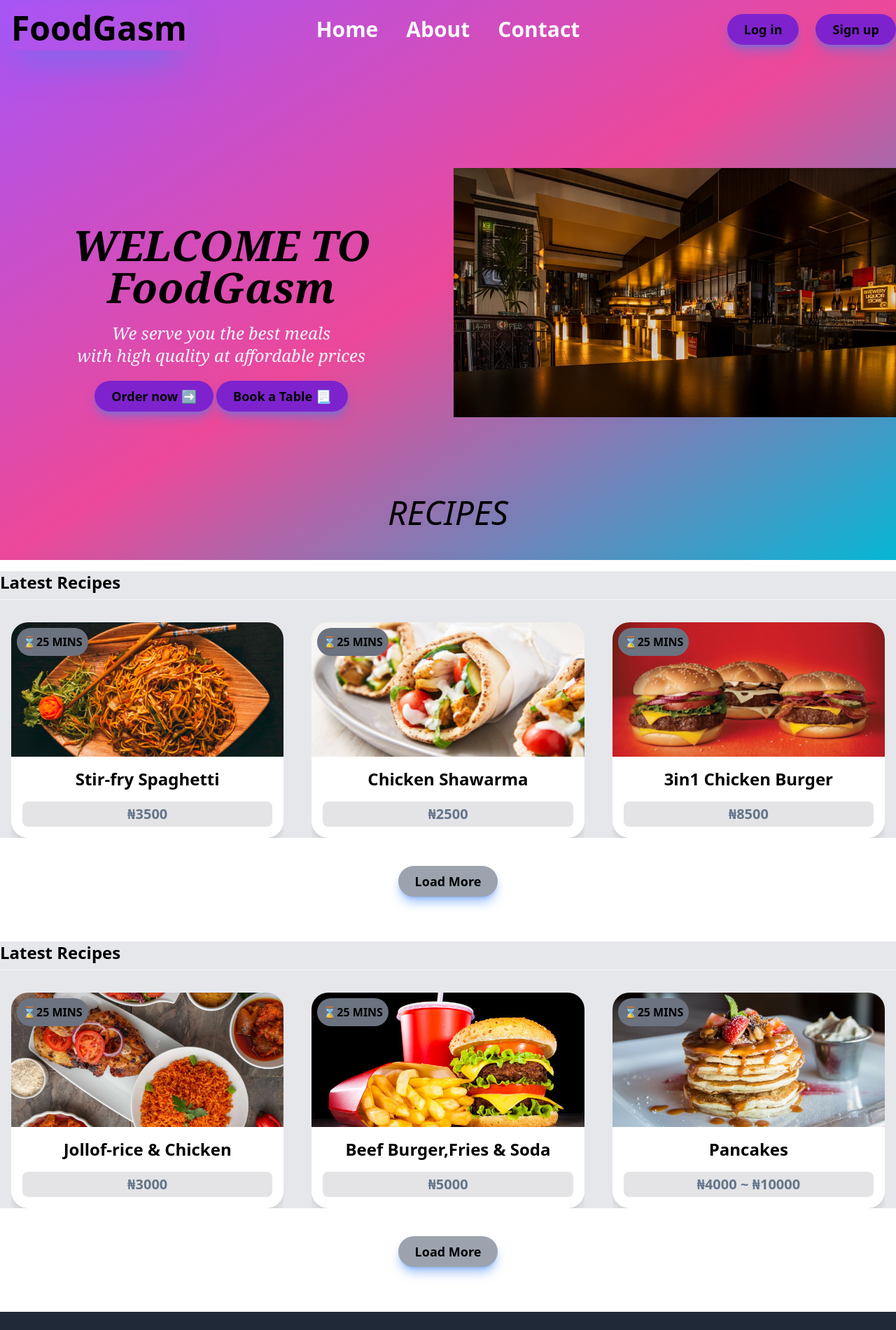
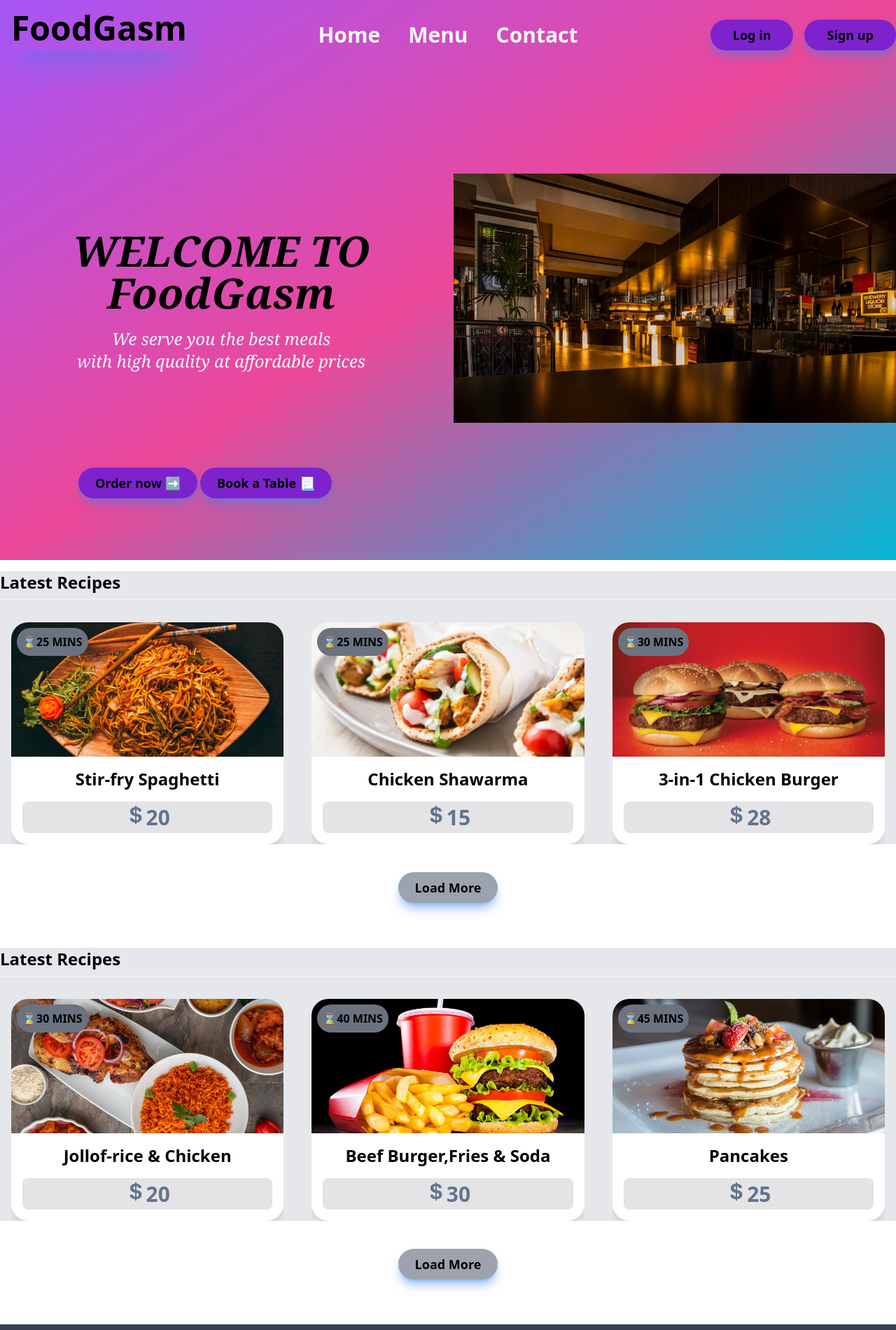
Before and after one commit to hamzeey/foodgasm, a website: page public/index.html in a window 1280 px wide. Shown: the top 1900 px of the page at 70% size. Drawn offline with nearby package versions, Linux system fonts and the light colour scheme.

Commit message:
Added responsive design for medium devices

```diff
--- a/public/index.html
+++ b/public/index.html
@@ -11,29 +11,33 @@
 </head>
 
 <body>
-    <div class="bg-gradient-to-br from-purple-500 to-cyan-500 via-pink-500 w-full h-screen ">
+    <div class="bg-gradient-to-br from-purple-500 to-cyan-500 via-pink-500 w-full h-screen" id="HOME">
         <div>
 
             <nav>
                 <div>
-                    <h1 class="font-black text-5xl px-4 py-4 text-black">
-                        <a href="#" class=" shadow-2xl shadow-blue-500/50 hover:text-white">FoodGasm</a>
+                    <h1 class="font-black text-3xl md:text-3xl lg:text-5xl px-4 py-4 text-black ">
+                        <a href=" #" class="shadow-2xl shadow-blue-500/50 hover:text-white">FoodGasm</a>
                     </h1>
                 </div>
-                <ul class=" flex flex-row gap-x-10 justify-center items-center flex-wrap relative bottom-14">
+                <ul
+                    class=" mt-2 md:flex md:flex-row md:gap-x-10 md:justify-center md:items-center md:flex-wrap md:relative md:bottom-14 ">
                     <li>
-                        <a href="#">
-                            <span class="font-bold text-3xl text-slate-50">Home</span>
+                        <a href="#HOME">
+                            <span
+                                class=" font-semibold text-2xl pb-4 md:font-bold md:text-3xl text-slate-50 hover:text-black">Home</span>
                         </a>
                     </li>
                     <li>
-                        <a href="#">
-                            <span class="font-bold text-3xl text-slate-50">About</span>
+                        <a href="#MENU">
+                            <span
+                                class=" font-semibold text-2xl pb-4 md:font-bold md:text-3xl text-slate-50 hover:text-black">Menu</span>
                         </a>
                     </li>
                     <li>
-                        <a href=" #">
-                            <span class="font-bold text-3xl text-slate-50">Contact</span>
+                        <a href="#CONTACT">
+                            <span
+                                class=" font-semibold text-2xl pb-4 md:font-bold md:text-3xl text-slate-50 hover:text-black">Contact</span>
                         </a>
                     </li>
                 </ul>
@@ -41,18 +45,21 @@
         </div>
         <main>
 
-            <div class="flex justify-end gap-x-6 relative items-baseline bottom-24">
+            <div
+                class="  block mt-6 gap-x-6 relative md:items-end md:flex md:justify-end md:bottom-24 md:mt-0 md:gap-x-4">
                 <a href="#"
-                    class="px-6 py-2 text-lg border-solid rounded-3xl bg-purple-700 text-black font-bold hover:bg-zinc-100 font-sans focus:ring focus:ring-green-50 shadow-lg shadow-blue-500/50 ">Log
+                    class="px-6 py-2 md:px-2 md:py-2 lg:px-8 lg:py-2 text-lg border-solid rounded-3xl bg-purple-700 text-black font-bold hover:bg-zinc-100 font-sans focus:ring focus:ring-green-50 shadow-lg shadow-blue-500/50 ">Log
+
                     in</a>
                 <a href="#"
-                    class="lg:px-6 py-2 text-lg border-solid rounded-3xl bg-purple-700 text-black font-bold hover:bg-zinc-100 font-sans focus:ring focus:ring-green-50 shadow-lg shadow-blue-500/50">Sign
+                    class="px-6 py-2 md:px-2 md:py-2 lg:px-8 lg:py-2 text-lg border-solid rounded-3xl bg-purple-700 text-black font-bold hover:bg-zinc-100 font-sans focus:ring focus:ring-green-50 shadow-lg shadow-blue-500/50">Sign
                     up</a>
             </div>
             <header>
-                <div class="container columns-2 mt-20 ">
+                <div class="container block lg:columns-2 mt-20 ">
                     <div class="mt-20">
-                        <h2 class="text-black font-black text-6xl text-center font-serif italic  ">
+                        <h2
+                            class="text-black font-black text-4xl md:text-5xl lg:text-6xl text-center font-serif italic  ">
                             WELCOME TO
                             <br>
                             FoodGasm
@@ -62,29 +69,25 @@
                             you the
                             best meals <br>with high quality at affordable prices</h3>
                     </div>
-                    <div class="text-center mt-5 ">
-                        <button type="button"
-                            class="px-6 py-2 text-lg border-solid rounded-3xl bg-purple-700 text-black font-bold hover:bg-zinc-100 font-sans focus:ring focus:ring-neutral-50 shadow-lg shadow-blue-500/50">Order
-                            now ➡️</button>
-                        <button type="button"
-                            class="px-6 py-2 text-lg border-solid rounded-3xl bg-purple-700 text-black font-bold hover:bg-zinc-100 font-sans focus:ring focus:ring-neutral-50 shadow-lg shadow-blue-500/50">Book
-                            a Table 📃
-                        </button>
-                    </div>
 
-                    <div class="bg-contain">
+                    <div class="bg-cover">
                         <img src="img/kitchen1.jpg" alt="" class="w-full h-full object-cover">
                     </div>
-
+                </div>
+                <div class=" mt-16 text-center md:text-center lg:text-left lg:ml-28 lg:gap-x-20 ">
+                    <button type="button"
+                        class="px-6 py-2 text-lg border-solid rounded-3xl bg-purple-700 text-black font-bold hover:bg-zinc-100 font-sans focus:ring focus:ring-neutral-50 shadow-lg shadow-blue-500/50 ">Order
+                        now ➡️</button>
+                    <button type="button"
+                        class="px-6 py-2 text-lg border-solid rounded-3xl bg-purple-700 text-black font-bold hover:bg-zinc-100 font-sans focus:ring focus:ring-neutral-50 shadow-lg shadow-blue-500/50">Book
+                        a Table 📃
+                    </button>
                 </div>
             </header>
-            <div class="mt-28 text-center">
-                <h1 class="text-5xl italic "> RECIPES</h1>
-            </div>
         </main>
     </div>
 
-    <div class="bg-gray-200">
+    <div class="bg-gray-200" id="MENU">
         <h4 class="font-bold mt-4 mb-6 pb-2 border-b border-gray-100 text-2xl"> Latest Recipes</h4>
 
         <div class="mt-8 grid sm:grid-cols-1 md:grid-cols-2 lg:grid-cols-3 gap-10 mx-4">
@@ -101,7 +104,8 @@
                     <div class="m-4 text-center ">
                         <!-- cad title -->
                         <span class="font-bold text-2xl">Stir-fry Spaghetti</span>
-                        <p class="font-bold text-slate-500 text-xl mt-4 bg-zinc-200 p-1 rounded-lg">₦3500</p>
+                        <p class="font-bold text-slate-500 text-3xl mt-4 bg-zinc-200 p-1 rounded-lg"> <ion-icon
+                                name="logo-usd" class="text-3xl"></ion-icon>20</p>
                     </div>
                     <div class="uppercase font-bold rounded-full bg-gray-500 p-2 absolute  top-0 ml-2 mt-2">
                         <span>⌛25 mins</span>
@@ -120,7 +124,8 @@
                     <div class="m-4 text-center">
                         <!-- cad title -->
                         <p class="font-bold text-2xl">Chicken Shawarma</p>
-                        <p class="font-bold text-slate-500 text-xl mt-4 bg-zinc-200 p-1 rounded-lg">₦2500</p>
+                        <p class="font-bold text-slate-500 text-3xl mt-4 bg-zinc-200 p-1 rounded-lg"> <ion-icon
+                                name="logo-usd" class="text-3xl"></ion-icon>15</p>
 
                     </div>
                     <div class="uppercase font-bold rounded-full bg-gray-500 p-2 absolute  top-0 ml-2 mt-2">
@@ -140,11 +145,12 @@
                     </div>
                     <div class="m-4 text-center">
                         <!-- cad title -->
-                        <span class="font-bold text-2xl">3in1 Chicken Burger</span>
-                        <p class="font-bold text-slate-500 text-xl mt-4 bg-zinc-200 p-1 rounded-lg">₦8500</p>
+                        <span class="font-bold text-2xl">3-in-1 Chicken Burger</span>
+                        <p class="font-bold text-slate-500 text-3xl mt-4 bg-zinc-200 p-1 rounded-lg"> <ion-icon
+                                name="logo-usd" class="text-3xl"></ion-icon>28</p>
                     </div>
                     <div class="uppercase font-bold rounded-full bg-gray-500 p-2 absolute  top-0 ml-2 mt-2">
-                        <span>⌛25 mins</span>
+                        <span>⌛30 mins</span>
                     </div>
                 </div>
             </div>
@@ -180,10 +186,11 @@
                     <div class="m-4 text-center ">
                         <!-- cad title -->
                         <span class="font-bold text-2xl">Jollof-rice & Chicken</span>
-                        <p class="font-bold text-slate-500 text-xl mt-4 bg-zinc-200 p-1 rounded-lg">₦3000</p>
+                        <p class="font-bold text-slate-500 text-3xl mt-4 bg-zinc-200 p-1 rounded-lg"> <ion-icon
+                                name="logo-usd" class="text-3xl"></ion-icon>20</p>
                     </div>
                     <div class="uppercase font-bold rounded-full bg-gray-500 p-2 absolute  top-0 ml-2 mt-2">
-                        <span>⌛25 mins</span>
+                        <span>⌛30 mins</span>
                     </div>
                 </div>
             </div>
@@ -201,10 +208,12 @@
                     <div class="m-4 text-center ">
                         <!-- cad title -->
                         <span class="font-bold text-2xl">Beef Burger,Fries & Soda </span>
-                        <p class="font-bold text-slate-500 text-xl mt-4 bg-zinc-200 p-1 rounded-lg">₦5000</p>
+                        <p class="font-bold text-slate-500 text-3xl mt-4 bg-zinc-200 p-1 rounded-lg">
+                            <ion-icon name="logo-usd" class="text-3xl"></ion-icon>30
+                        </p>
                     </div>
                     <div class="uppercase font-bold rounded-full bg-gray-500 p-2 absolute  top-0 ml-2 mt-2">
-                        <span>⌛25 mins</span>
+                        <span>⌛40 mins</span>
                     </div>
                 </div>
             </div>
@@ -222,11 +231,12 @@
                         <div class="m-4 text-center ">
                             <!-- cad title -->
                             <span class="font-bold text-2xl">Pancakes</span>
-                            <p class="font-bold text-slate-500 text-xl mt-4 bg-zinc-200 p-1 rounded-lg">₦4000 ~ ₦10000
+                            <p class="font-bold text-slate-500 text-3xl mt-4 bg-zinc-200 p-1 rounded-lg"> <ion-icon
+                                    name="logo-usd" class="text-3xl"></ion-icon>25
                             </p>
                         </div>
                         <div class="uppercase font-bold rounded-full bg-gray-500 p-2 absolute  top-0 ml-2 mt-2">
-                            <span>⌛25 mins</span>
+                            <span>⌛45 mins</span>
                         </div>
                     </div>
                 </div>
@@ -243,8 +253,8 @@
 
 
 
-    <footer>
-        <div class="p-10 bg-gray-800 text-gray-200">
+    <footer id="CONTACT">
+        <div class="p-10 bg-gray-700 text-gray-200">
             <div class="max-w-7xl mx-auto">
                 <div class="grid grid-cols-1 md:grid-cols-2 lg:grid-cols-4 gap-2">
                     <div class="mb-5 ">
@@ -332,6 +342,25 @@
 
             </div>
         </div>
+
+        <div class="p-10 bg-gray-900 text-gray-200">
+            <div class="max-w-7xl mx-auto">
+                <div class="grid grid-cols-1 md:grid-cols-2 lg:grid-cols-2 gap-2">
+
+                    <div class="mb-5 pb-4 text-xl ">
+                        <p>Copyright © 2022. | FoodGasm <br> By Hamza Habibullah </p>
+                    </div>
+
+                    <div class="mb-4 text-xl">
+                        <ion-icon name="time-outline" class="text-5xl border-2 bg-yellow-600"></ion-icon>
+                        <p>Opening Hours</p>
+                        <p>Mon-Sat (8.00 - 6.00)</p>
+                    </div>
+                </div>
+
+
+            </div>
+        </div>
     </footer>
 
 
```
Also changed, not shown: public/css/styles.css.
